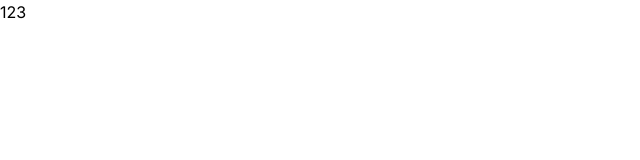
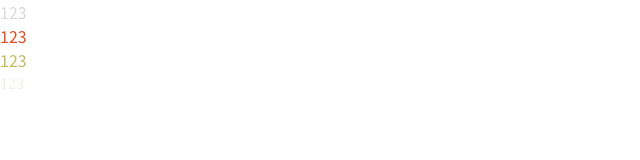
Before and after one commit to GraduationGoodBye/Frontend-, a Next.js app: page / in a window 1280 px wide. Shown: the top 160 px of the page, without its empty margins (0-640 px from the left). Built offline with nearby package versions, Linux system fonts and the light colour scheme.

Commit message:
:bento:feat: 폰트, 색상 관련 작업
- 폰트 에셋 저장
- 색상, 폰트 tailwind.config 설정

```diff
--- a/src/app/layout.tsx
+++ b/src/app/layout.tsx
@@ -1,14 +1,30 @@
 import "./globals.css";
 
+import { Noto_Sans_KR } from "next/font/google";
+
 import type { Metadata } from "next";
-import { Inter } from "next/font/google";
-
-const inter = Inter({ subsets: ["latin"] });
 
 export const metadata: Metadata = {
   title: "Create Next App!!!!!",
   description: "Generated by create next app",
 };
+
+const notoSansKr = Noto_Sans_KR({
+  subsets: ["latin"],
+  weight: ["100", "300", "400", "500", "700", "900"],
+  display: "swap",
+  fallback: [
+    // 디자이너분과 상의한 폴백 폰트 넣으시면 됩니다
+    "-apple-system",
+    "Malgun Gothic",
+    "Apple SD Gothic Neo",
+    "Roboto",
+    "Apple Color Emoji",
+    "Segoe UI Emoji",
+    "Segoe UI Symbol",
+    "sans-serif",
+  ],
+});
 
 export default function RootLayout({
   children,
@@ -17,7 +33,7 @@ export default function RootLayout({
 }>) {
   return (
     <html lang="ko">
-      <body className={inter.className}>{children}</body>
+      <body className={notoSansKr.className}>{children}</body>
     </html>
   );
 }
--- a/src/app/page.tsx
+++ b/src/app/page.tsx
@@ -1,5 +1,12 @@
 import React from "react";
 
 export default function Home() {
-  return <div>123</div>;
+  return (
+    <>
+      <div className="text-background_grey">123</div>
+      <div className="text-primary">123</div>
+      <div className="text-secondary">123</div>
+      <div className="text-background_light font-super">123</div>
+    </>
+  );
 }
--- a/tailwind.config.ts
+++ b/tailwind.config.ts
@@ -9,10 +9,14 @@ const config: Config = {
   ],
   theme: {
     extend: {
-      backgroundImage: {
-        "gradient-radial": "radial-gradient(var(--tw-gradient-stops))",
-        "gradient-conic":
-          "conic-gradient(from 180deg at 50% 50%, var(--tw-gradient-stops))",
+      colors: {
+        background_grey: "#D9D9D9",
+        background_light: "#F5eae3",
+        primary: "#DD4E24",
+        secondary: "#c4b960",
+      },
+      fontFamily: {
+        super: ["Supernormal"],
       },
     },
   },
```
Also changed, not shown: public/fonts/supernormal.woff (added).
